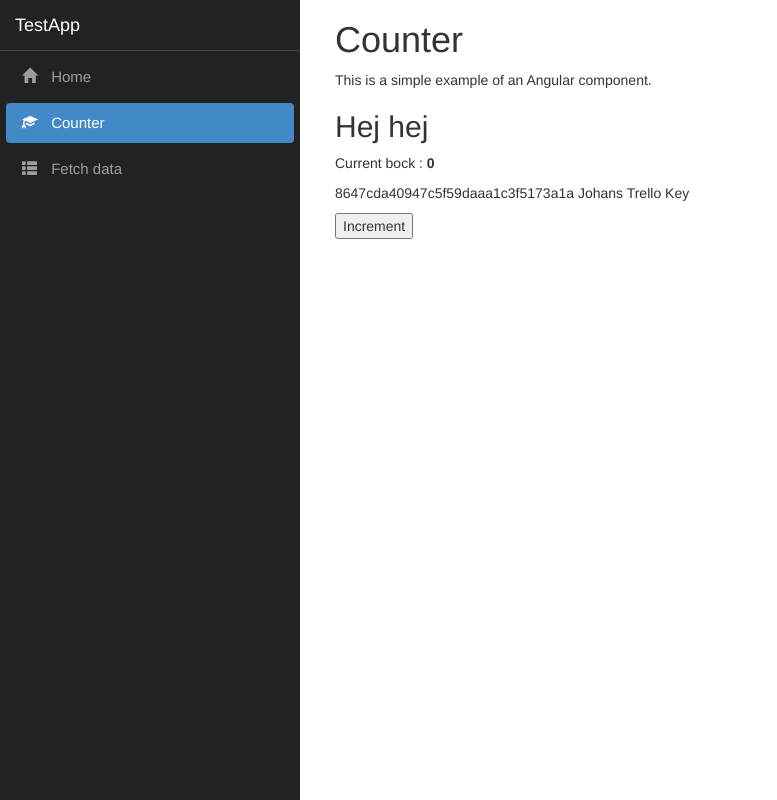
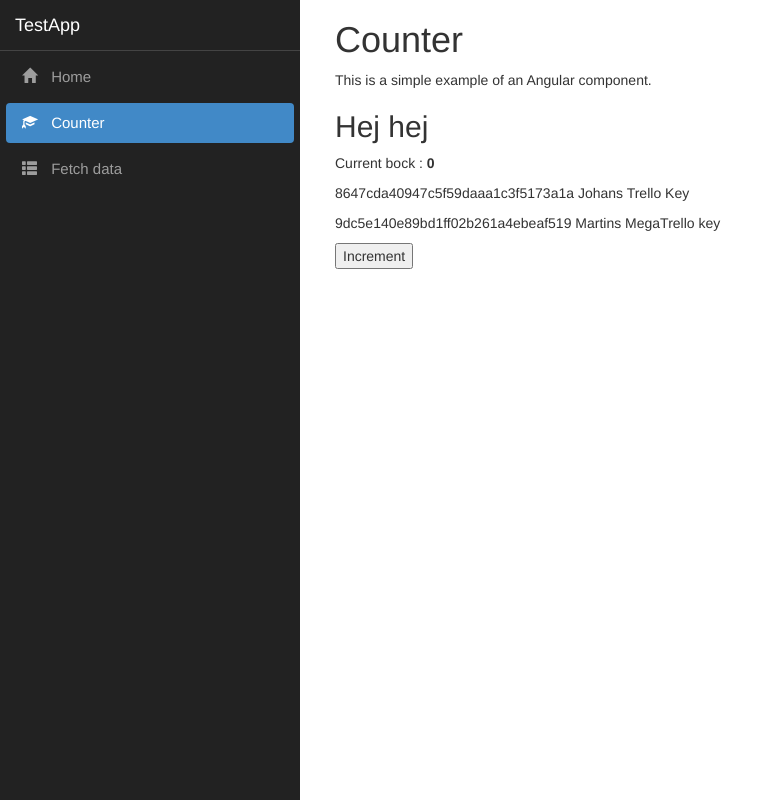
Before and after one commit to trizones/PMStest, an Angular app in the folder TestApp/TestApp/ClientApp/: page /counter in a window 1280 px wide. Shown: the whole page, without its empty margins (0-777 px from the left). Built offline with nearby package versions, Linux system fonts and the light colour scheme.

Commit message:
Martins egna API-nyckel

```diff
--- a/TestApp/TestApp/ClientApp/src/app/counter/counter.component.html
+++ b/TestApp/TestApp/ClientApp/src/app/counter/counter.component.html
@@ -6,5 +6,6 @@
 <p>Current bock : <strong>{{ currentCount }}</strong></p>
 
 <p>8647cda40947c5f59daaa1c3f5173a1a      Johans Trello Key</p>
+<p>9dc5e140e89bd1ff02b261a4ebeaf519      Martins MegaTrello key</p>
 
 <button (click)="incrementCounter()">Increment</button>
```
